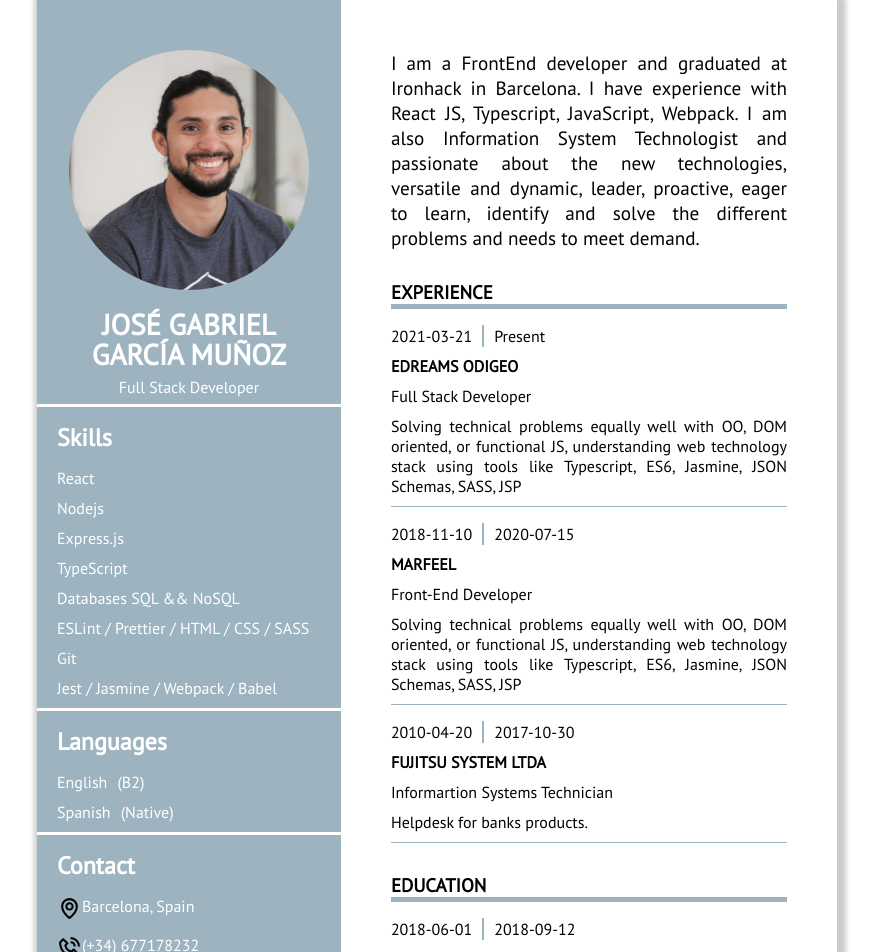
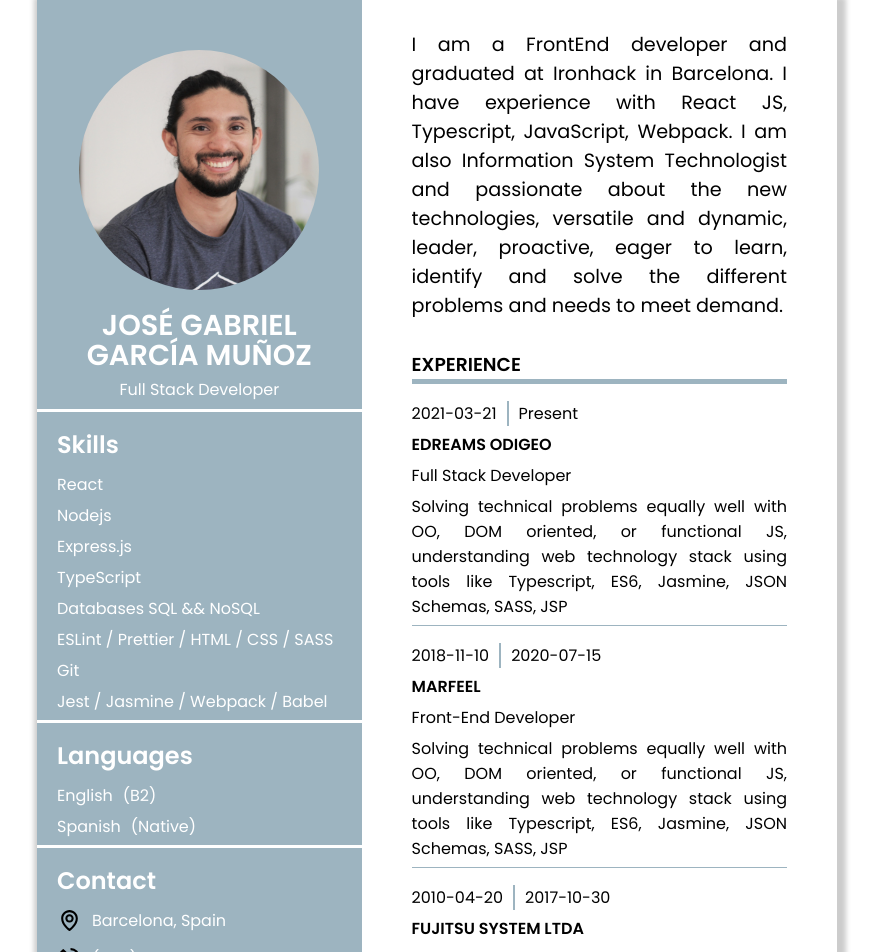
Before and after one commit to gabogarciam/resume, a React app: page / in a window 1280 px wide. Shown: the top 952 px of the page, without its empty margins (203-1082 px from the left). Built offline with nearby package versions, Linux system fonts and the light colour scheme.

Commit message:
updated styles

```diff
--- a/src/App.scss
+++ b/src/App.scss
@@ -1,9 +1,13 @@
-@import url('https://fonts.googleapis.com/css2?family=PT+Sans&display=swap');
+@import url('https://fonts.googleapis.com/css2?family=Poppins:wght@400;500;600&display=swap');
 
 * {
     margin: 0;
     padding: 0;
     box-sizing: border-box;
     list-style: none;
-    font-family: 'PT Sans', sans-serif;
+    font-family: 'Poppins', sans-serif;
 }
+
+html {
+    scroll-behavior: smooth;
+}
--- a/src/components/Contact/Contact.scss
+++ b/src/components/Contact/Contact.scss
@@ -2,7 +2,7 @@
     display: flex;
 }
 
-.logo li:last-child {
+.logo div:last-child {
     margin-left: 10px;
 }
 
--- a/src/components/Experience/Experience.scss
+++ b/src/components/Experience/Experience.scss
@@ -17,10 +17,6 @@
     margin-left: 10px;
 }
 
-li {
-    margin-bottom: 10px;
-}
-
 .company {
     text-transform: uppercase;
     font-weight: 700;
--- a/src/components/Resume/Resume.scss
+++ b/src/components/Resume/Resume.scss
@@ -19,13 +19,13 @@
 }
 
 .resume__basics h2 {
-    margin-bottom: 15px;
+    margin-bottom: 10px;
 }
 
 .resume__main {
     width: 80%;
     background: $--white;
-    padding: 50px 50px 30px 50px;
+    padding: 30px 50px 30px 50px;
     text-align: justify;
 }
 
@@ -42,6 +42,10 @@
 
 a {
     color: $--white;
+}
+
+li {
+    margin-bottom: 6px;
 }
 
 @media only screen and (max-width: 991px) {
```
